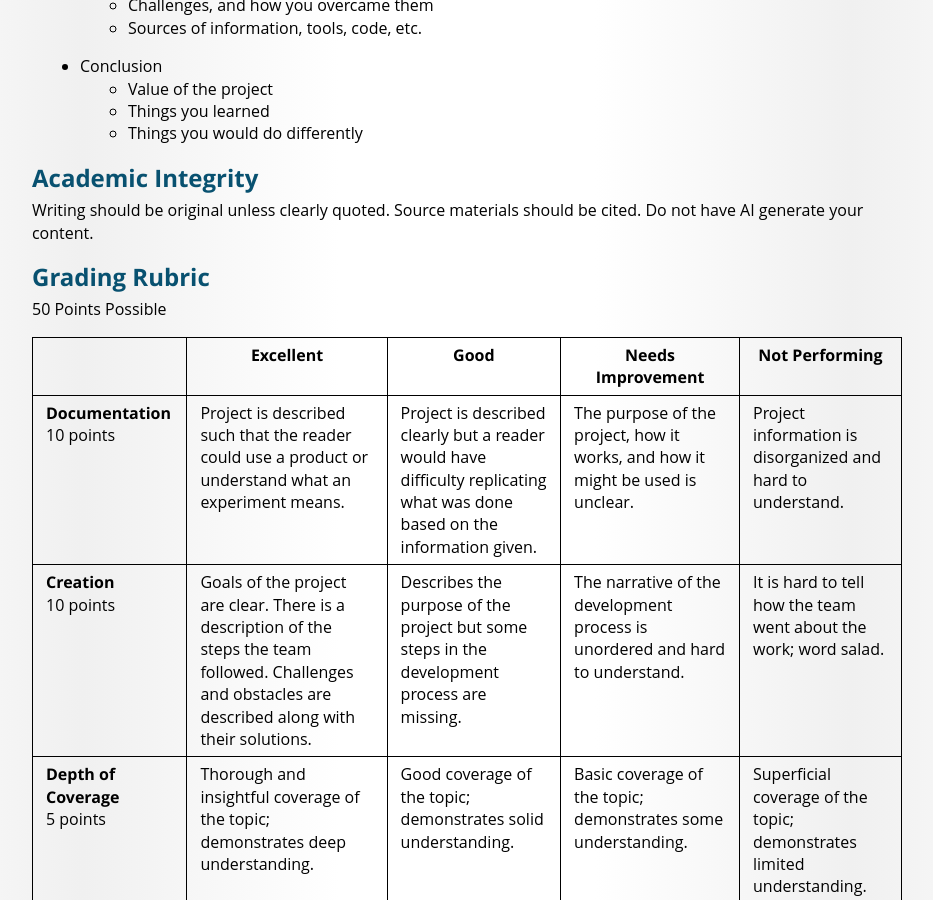
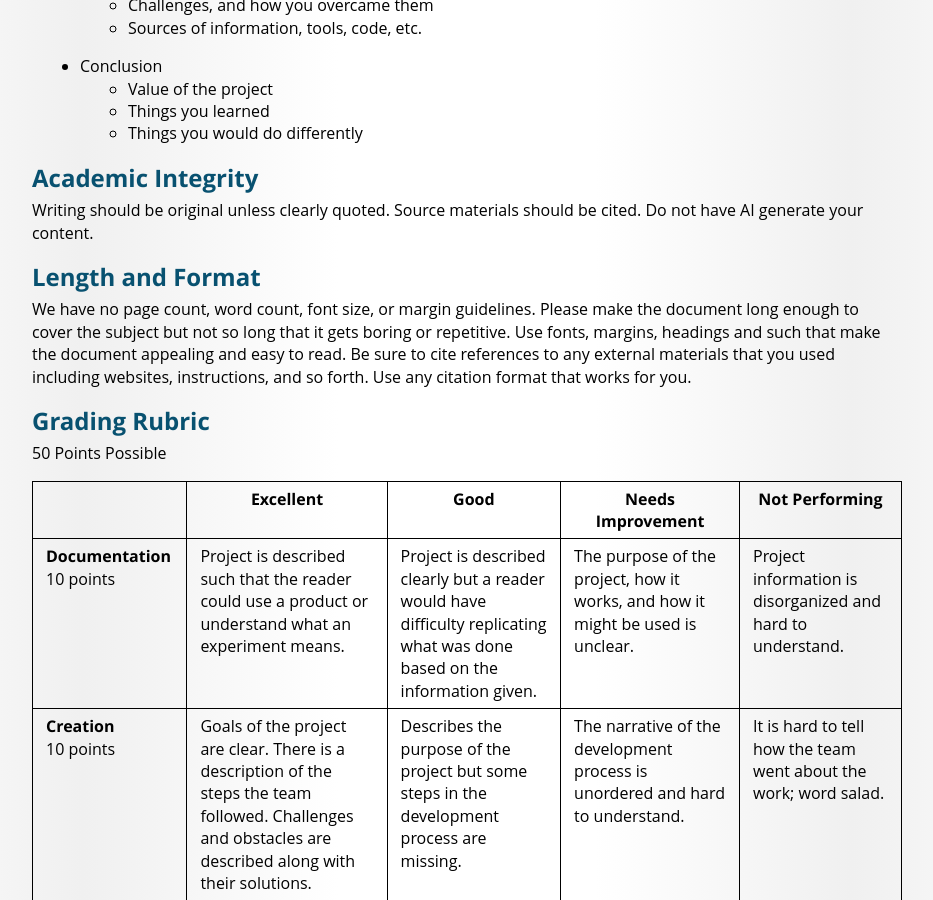
Before and after one commit to BYU-ITC-344/byu-itc-344.github.io, a Jekyll site: the page built from Final-Project-Documentation.md, in a window 1280 px wide and 900 px high, scrolled down 1102 px. Shown: the whole window, without its empty margins (173-1106 px from the left). Built offline with Jekyll 4.4.1, drawn with Linux system fonts in a browser that asks for light colours; some web fonts are replaced.

Commit message:
Documentation Tuning

```diff
--- a/Final-Project-Documentation.md
+++ b/Final-Project-Documentation.md
@@ -8,7 +8,7 @@ Your final project documentation is due on the last day of class (before reading
 
 **Submit your documentation to LearningSuite in PDF format.** Use whatever tool you want to produce the documentation so long as it can produce a **PDF** (MS Word, Google Docs, Apple Pages, MarkDown, Overleaf/LaTeX, etc.).
 
-**Examples**
+## Examples
 
 * Documentation for a Linux Distro would have information about how to install and use the distro. It would describe what is different between this and other distros. The creation part would describe how you decided which features to include and sources of information.
 * Documentation for a Kubernetes Cluster would describe your cluster, what it accomplishes, and what tests you performed on its functions. The creation part would describe your planning process and sources of information.
@@ -45,6 +45,10 @@ Here is a rough outline to start from. Due to the variety of subjects, you shoul
 
 Writing should be original unless clearly quoted. Source materials should be cited. Do not have AI generate your content.
 
+## Length and Format
+
+We have no page count, word count, font size, or margin guidelines. Please make the document long enough to cover the subject but not so long that it gets boring or repetitive. Use fonts, margins, headings and such that make the document appealing and easy to read. Be sure to cite references to any external materials that you used including websites, instructions, and so forth. Use any citation format that works for you.
+
 ## Grading Rubric
 
 50 Points Possible
```
